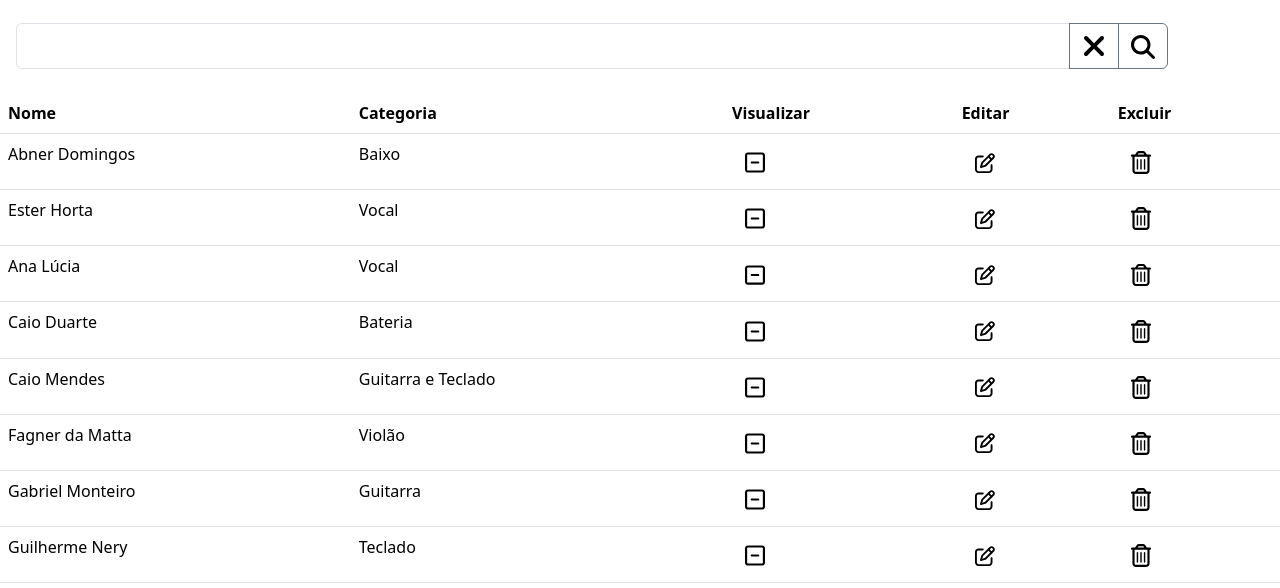
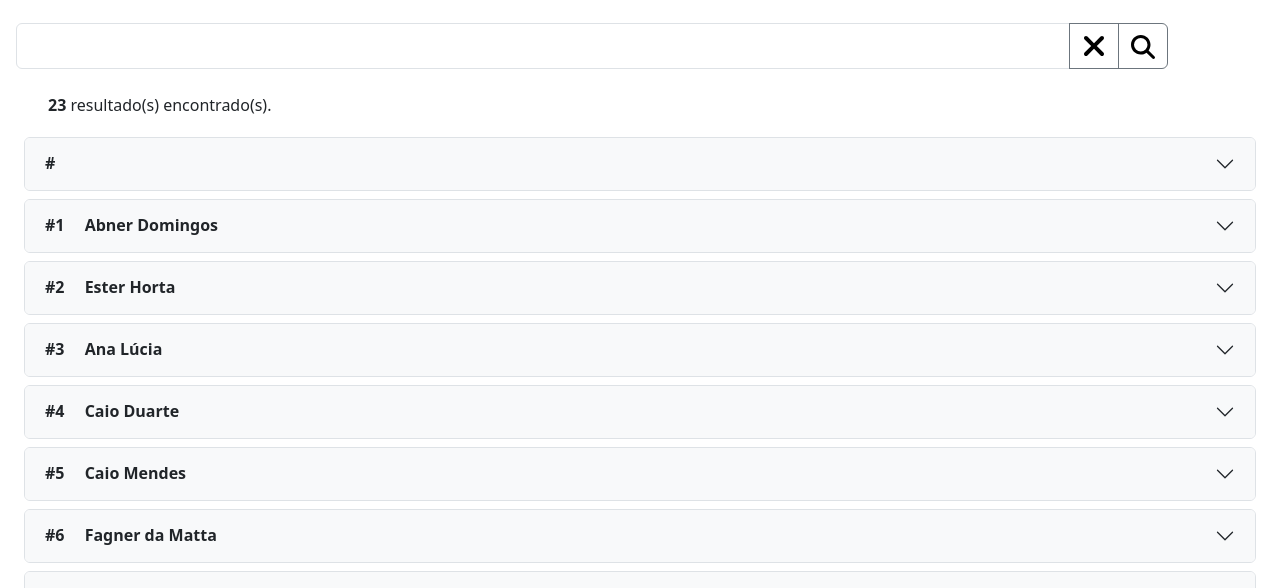
Before and after one commit to silashorta/voluntarios, a website with bundled scripts: page pages/voluntarios.html in a window 1280 px wide. Both pictures are taken after a click on the button 1143 px from the left and 243 px from the top of the page. Shown: the part 197-785 px from the top of the page. Built offline with nearby package versions, Linux system fonts and the light colour scheme.

Commit message:
update style voluntarios

```diff
--- a/data/integrantes.js
+++ b/data/integrantes.js
@@ -1,6 +1,6 @@
 const integrantes = [
     {
-        "id": 0,
+        "id": "",
         "nome": "",
         "sobrenome": "",
         "posicao": "",
--- a/pages/voluntarios.html
+++ b/pages/voluntarios.html
@@ -53,12 +53,13 @@
     </div>
 
     <div>
-      <table class="table table-hover mt-4">
-      </table>
+      <div id="tabela" class="m-4">
+
       </div>
 
       <div class="d-flex justify-content-end">
-      <button class="btn btn-outline-primary m-4" id="novoVoluntario" data-bs-toggle="modal" data-bs-target="#exampleModal">+</button>
+        <button class="btn btn-outline-primary m-4" id="novoVoluntario" data-bs-toggle="modal"
+          data-bs-target="#exampleModal">+</button>
       </div>
 
       <!-- Modal -->
@@ -66,11 +67,11 @@
         <div class="modal-dialog">
           <div class="modal-content">
             <div class="modal-header">
-            <h1 class="modal-title fs-5" id="exampleModalLabel">Adicionar Volutário</h1>
+              <h1 class="modal-title fs-5" id="exampleModalLabel">Adicionar Voluntário</h1>
               <button type="button" class="btn-close" data-bs-dismiss="modal" aria-label="Close"></button>
             </div>
             <div class="modal-body">
-            <form >
+              <form>
                 <div class="mb-3">
                   <label for="nomeVoluntario" class="form-label">Nome</label>
                   <input type="text" class="form-control" id="nomeVoluntario" aria-describedby="emailHelp">
--- a/scripts/calendario.js
+++ b/scripts/calendario.js
@@ -134,6 +134,7 @@ function atualizarCalendario() {
             const monthEvent = parseInt(parts[1]);
 
             if (dia === dayEvent && mes + 1 === monthEvent) {
+              celula.style.textAlign = "center"
               celula.style.fontWeight = "bold";
               celula.style.backgroundColor = "var(--cinza)";
             }
--- a/scripts/eventos.js
+++ b/scripts/eventos.js
@@ -39,6 +39,7 @@ for (let i = 0; i < eventos.length; i++) {
 
     const diaVerificado = diaCalendario[day];
     if (diaVerificado) {
+        diaVerificado.style.textAlign = "center"
         diaVerificado.style.fontWeight = "bold";
         diaVerificado.style.backgroundColor = "var(--cinza)";
     }
--- a/scripts/repertorio.js
+++ b/scripts/repertorio.js
@@ -5,8 +5,7 @@ insereDados()
 
 //FUNÇAO TONALIDADE
 const tonalidade = document.querySelector('.tonalidade')
-tonalidade.innerHTML =
-    ``
+tonalidade.innerHTML = ``
 
 //FUNÇÃO INSERIR TABELA DINÂMICA
 function insereDados() {
--- a/scripts/voluntarios.js
+++ b/scripts/voluntarios.js
@@ -1,67 +1,64 @@
 import integrantes from '../data/integrantes.js'
 
-const table = document.querySelector('table');
+const table = document.querySelector('#tabela');
 insereDados()
 
 
 //FUNÇÃO INSERIR TABELA DINÂMICA
 function insereDados() {
     table.innerHTML = ""
+    for (let i = 0; i < integrantes.length; i++) {
 
-    const firstRow = table.insertRow();
-    firstRow.insertAdjacentHTML('beforeend', '<th>Nome</th>');
-    firstRow.insertAdjacentHTML('beforeend', '<th>Categoria</th>');
-    firstRow.insertAdjacentHTML('beforeend', '<th></th>');
-    firstRow.insertAdjacentHTML('beforeend', '<th></th>');
-    firstRow.insertAdjacentHTML('beforeend', '<th></th>');
+        const row = document.createElement('div')
+        row.className = 'row'
+        row.id = 'row'
+        table.appendChild(row)
+        row.innerHTML = `
+        <div class="accordion container my-1" id="accordionExample">
+          <div class="accordion-item ">
+            <h2 class="accordion-header">
+              <button class="accordion-button bg-light collapsed" type="button" data-bs-toggle="collapse"
+                data-bs-target="#collapse${integrantes[i].id}" aria-expanded="false"
+                aria-controls="collapse${integrantes[i].id}">
+                <div>
+                  <strong id="idTitulo">#${integrantes[i].id} <span
+                      class="idTitulo__titulo">${integrantes[i].nome} ${integrantes[i].sobrenome}</span></strong>
+                  <div>
+              </button>
+            </h2>
+            <div id="collapse${integrantes[i].id}" class="accordion-collapse collapse" data-bs-parent="#accordionExample">
+              <div class="accordion-body bg-light">
+                <div class="d-flex">
+                  <div class="col">
+                    <p>#id: ${integrantes[i].id}</p>
+                    <p>Nome: ${integrantes[i].nome}</p>
+                    <p>Sobrenome: ${integrantes[i].sobrenome}</p>
+                    <p>Cargo: ${integrantes[i].posicao}</p>
+                    <p>Posição 1: ${integrantes[i].categoria}</p>
+                    <p>Posição 2: ${integrantes[i].categoria2}</p>
+                    <p>Nascimento: ${integrantes[i].nascimento}</p>
+                    <p>Telefone: ${integrantes[i].telefone}</p>
+                  </div>
+                </div>
+                <hr>
+                <div>
+                  <p>Tags:</p>
+                </div>
+                <hr>
+                <div>
+                  <button class="btn"><img class="icones__voluntarios" src="../icon/pen-to-square-regular.svg"></button>
+                  <button class="btn"><img class="icones__voluntarios" src="../icon/trash-can-regular.svg"></button>
+                </div>
+              </div>
+            </div>
+          </div>
+        </div>
+        `
 
-    for (let i = 0; i < integrantes.length; i++) {
-        const row = table.insertRow();
-        const divVazia = table.insertRow()
-        const nomeCell = row.insertCell();
-        const categoriaCell = row.insertCell();
-        const botaoModal = row.insertCell()
-        const botaoEdit = row.insertCell();
-        const botaoExclui = row.insertCell()
-        const modal = row.insertCell()
-
-
-        nomeCell.innerHTML = `${integrantes[i].nome} ${integrantes[i].sobrenome}`;
-
-        if (integrantes[i].categoria2 !== "") {
-            categoriaCell.innerHTML = `${integrantes[i].categoria} e ${integrantes[i].categoria2}`
-        } else {
-            categoriaCell.innerHTML = `${integrantes[i].categoria}`
+        //LIMPAR LINHA EM BRANCO
+        if (`${integrantes[i].nome}` == ""){
+            row.innerHTML = ""
         }
-
-        if (integrantes[i].nome === "") {
-            row.style.display = "none";
-        }
-
-        botaoEdit.innerHTML = `<button class="btn"><img class="icones__voluntarios" id="edita" src="../icon/pen-to-square-regular.svg"></button>`
-        botaoExclui.innerHTML = `<button class="btn"><img class="icones__voluntarios" id="exclui" src="../icon/trash-can-regular.svg"></button>`
-        botaoModal.innerHTML = `<button class="btn"><img class="icones__voluntarios" id="visualiza" src="../icon/square-minus-regular.svg"></button>`
-        const visualiza = document.querySelector('#visualiza')
-        botaoModal.addEventListener('click', (e) => {
-            e.preventDefault()
-            visualiza.style.transform = 'rotate(90deg)';
-            modal.classList.toggle('d-block')
-            console.log(visualiza)
-        })
-
-        divVazia.appendChild(modal)
-        modal.setAttribute("colspan", "6")
-        modal.style.display = 'none'
-        modal.innerHTML = `
-        <p><strong>#id:</strong> ${integrantes[i].id}</p>
-        <p><strong>Nome:</strong> ${integrantes[i].nome}</p>
-        <p><strong>Sobrenome:</strong> ${integrantes[i].sobrenome}</p>
-        <p><strong>Posicao:</strong> ${integrantes[i].posicao}</p>
-        <p><strong>Categoria:</strong> ${integrantes[i].categoria}</p>
-        <p><strong>Categoria 2:</strong> ${integrantes[i].categoria2}</p>
-        <p><strong>Nascimento:</strong> ${integrantes[i].nascimento}</p>
-        <p><strong>Telefone:</strong> ${integrantes[i].telefone}</p>
-        `
     }
 
 }
@@ -104,37 +101,54 @@ function pesquisar() {
 
 //FUNÇÃO INSERIR VOLUNTÁRIOS FILTRADOS
 function insereDadosFiltrados(filtrado) {
-    const firstRow = table.insertRow();
-    firstRow.insertAdjacentHTML('beforeend', '<th>Nome</th>');
-    firstRow.insertAdjacentHTML('beforeend', '<th>Categoria</th>');
-    firstRow.insertAdjacentHTML('beforeend', '<th>Visualizar</th>');
-    firstRow.insertAdjacentHTML('beforeend', '<th>Editar</th>');
-    firstRow.insertAdjacentHTML('beforeend', '<th>Excluir</th>');
+    const quantidadeFiltrado = filtrado.length.toString().padStart(2, '0');
+    table.innerHTML = `<p class="px-4"><strong>${quantidadeFiltrado}</strong> resultado(s) encontrado(s).</p>`
 
     for (let i = 0; i < filtrado.length; i++) {
-        const row = table.insertRow();
-        const nomeCell = row.insertCell();
-        const categoriaCell = row.insertCell();
-
-        const botaoModal = row.insertCell()
-        const botaoEdit = row.insertCell();
-        const botaoExclui = row.insertCell()
-
-        nomeCell.innerHTML = `${filtrado[i].nome} ${filtrado[i].sobrenome}`;
-        if (filtrado[i].categoria2 !== "") {
-            categoriaCell.innerHTML = `${filtrado[i].categoria} e ${filtrado[i].categoria2}`
-        } else {
-            categoriaCell.innerHTML = filtrado[i].categoria
-        }
-
-        botaoEdit.innerHTML = `<button class="btn"><img class="icones__voluntarios" src="../icon/pen-to-square-regular.svg"></button>`
-        botaoExclui.innerHTML = `<button class="btn"><img class="icones__voluntarios" src="../icon/trash-can-regular.svg"></button>`
-        botaoModal.innerHTML = `<button class="btn"><img class="icones__voluntarios" src="../icon/square-minus-regular.svg"></button>`
-
-        if (filtrado[i].nome === "") {
-            row.style.display = "none";
-        }
+        const row = document.createElement('div')
+        row.className = 'row'
+        row.id = 'row'
+        table.appendChild(row)
+        row.innerHTML = `
+        <div class="accordion container my-1" id="accordionExample">
+          <div class="accordion-item ">
+            <h2 class="accordion-header">
+              <button class="accordion-button bg-light collapsed" type="button" data-bs-toggle="collapse"
+                data-bs-target="#collapse${filtrado[i].id}" aria-expanded="false"
+                aria-controls="collapse${filtrado[i].id}">
+                <div>
+                  <strong id="idTitulo">#${filtrado[i].id} <span
+                      class="idTitulo__titulo">${filtrado[i].nome} ${filtrado[i].sobrenome}</span></strong>
+                  <div>
+              </button>
+            </h2>
+            <div id="collapse${filtrado[i].id}" class="accordion-collapse collapse" data-bs-parent="#accordionExample">
+              <div class="accordion-body bg-light">
+                <div class="d-flex">
+                  <div class="col">
+                    <p>#id: ${filtrado[i].id}</p>
+                    <p>Nome: ${filtrado[i].nome}</p>
+                    <p>Sobrenome: ${filtrado[i].sobrenome}</p>
+                    <p>Cargo: ${filtrado[i].posicao}</p>
+                    <p>Posição 1: ${filtrado[i].categoria}</p>
+                    <p>Posição 2: ${filtrado[i].categoria2}</p>
+                    <p>Nascimento: ${filtrado[i].nascimento}</p>
+                    <p>Telefone: ${filtrado[i].telefone}</p>
+                  </div>
+                </div>
+                <hr>
+                <div>
+                  <p>Tags:</p>
+                </div>
+                <hr>
+                <div>
+                  <button class="btn"><img class="icones__voluntarios" src="../icon/pen-to-square-regular.svg"></button>
+                  <button class="btn"><img class="icones__voluntarios" src="../icon/trash-can-regular.svg"></button>
+                </div>
+              </div>
+            </div>
+          </div>
+        </div>
+        `
     }
-
-
 }
--- a/style/style.css
+++ b/style/style.css
@@ -172,4 +172,11 @@ pre{
 .diaVerificado{
     background-color: var(--cinza);
     font-weight: 700;
+    text-align: center;
+    border-radius: 50%;
+    width: 5px;
 }
+
+.agenda__main{
+    box-shadow: 1px 1px 2px 1px var(--cinza);
+}
```
Also changed, not shown: index.html (+2 -1 lines). Lines whose indentation alone changed are shown as unchanged.
